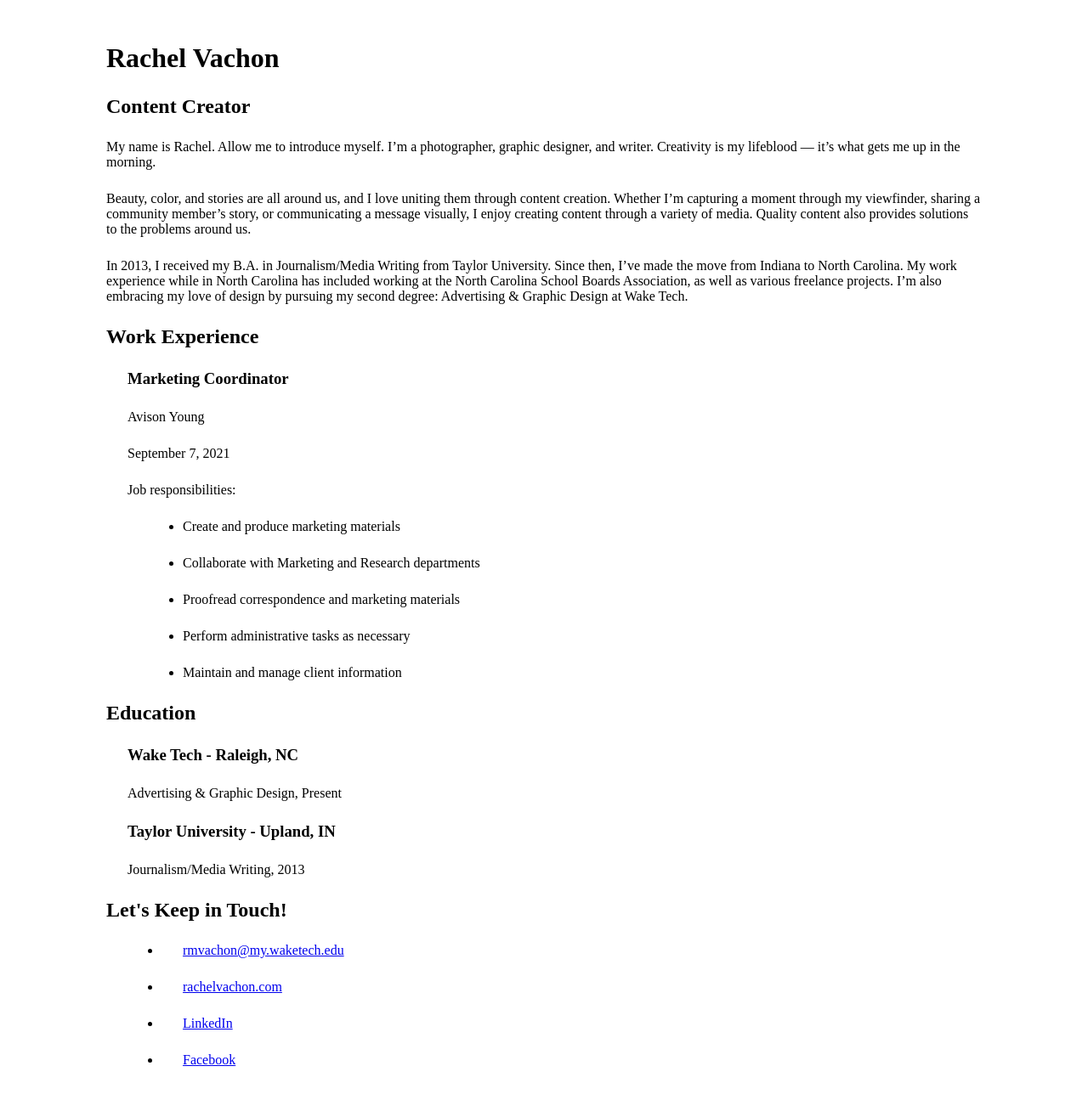
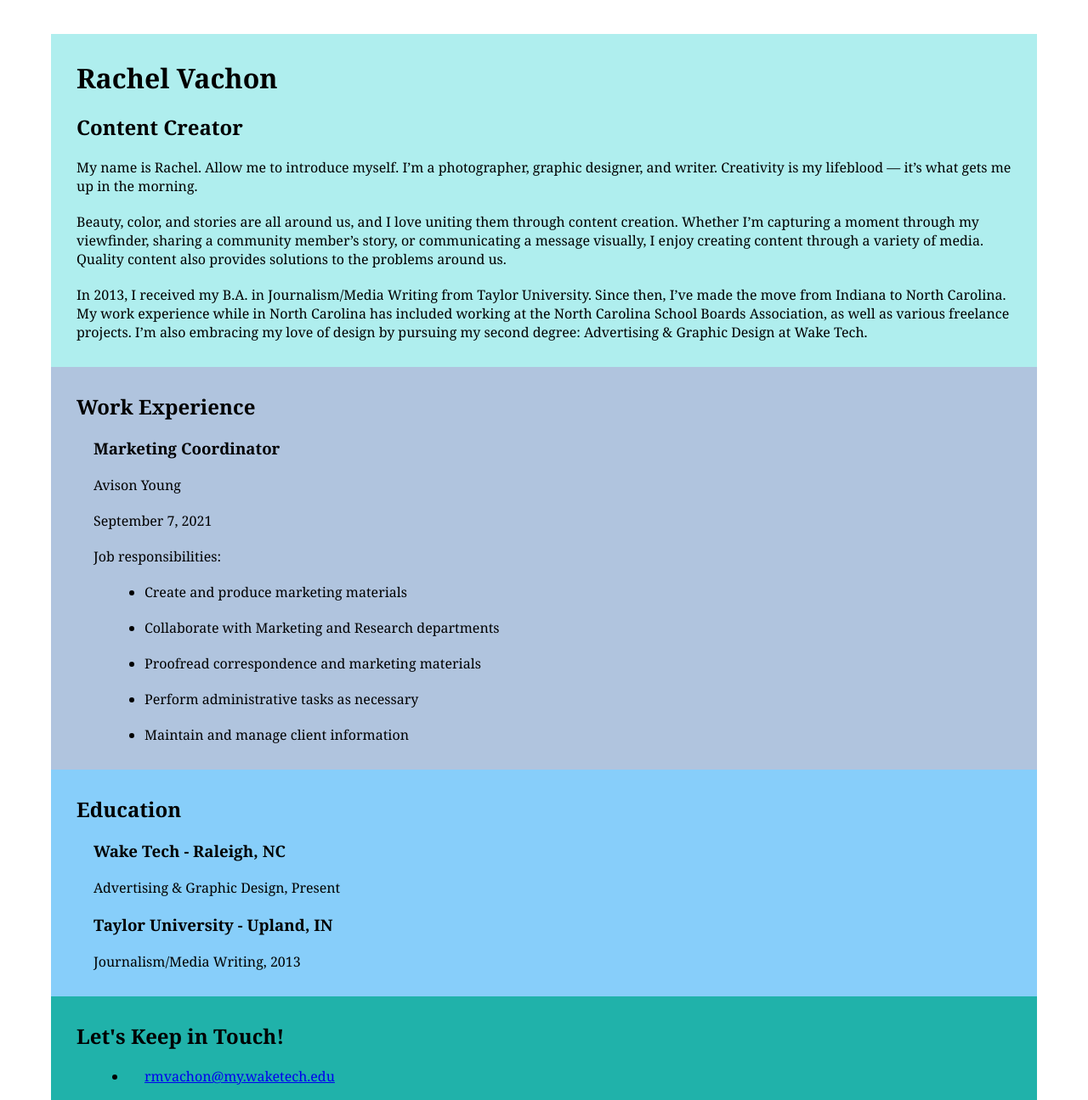
Before and after one commit to rachelmv/ASN3, a plain HTML site: page index.html in a window 1280 px wide. Shown: the top 1295 px of the page at 85% size. Drawn offline with Linux system fonts and the light colour scheme.

Commit message:
update css and html

```diff
--- a/css/styles.css
+++ b/css/styles.css
@@ -1,3 +1,30 @@
 * {
-    margin: 25px;
+    margin: 20px;
 }
+body {
+    font-family: Cambria, Cochin, Georgia, Times, 'Times New Roman', serif;
+}
+.profile {
+    background-color: paleturquoise;
+    background-size: 100%;
+    padding: 10px;
+    margin: 0px;
+}
+.experience {
+    background-color: lightsteelblue;
+    background-size: 100%;
+    padding: 10px;
+    margin: 0px;
+}
+.education {
+    background-color: lightskyblue;
+    background-size: 100%;
+    padding: 10px;
+    margin: 0px;
+}
+.contact {
+    background-color: lightseagreen;
+    background-size: 100%;
+    padding: 10px;
+    margin: 0px;
+}
--- a/index.html
+++ b/index.html
@@ -9,7 +9,7 @@
   <body>
     <main>
       <!-- ***********************  ABOUT / PROFILE  *********************** -->
-      <header>
+      <header class="profile">
         <h1>Rachel Vachon</h1>
         <h2>Content Creator</h2>
 
@@ -25,7 +25,7 @@
       </section>
 
       <!-- ***********************  WORK EXPERIENCE  *********************** -->
-      <section>
+      <section class="experience">
         <h2>Work Experience</h2>
         <!-- Copy this whole <section> block to add more jobs. -->
         <section>
@@ -45,7 +45,7 @@
       </section>
 
       <!-- ******************  EDUCATION & CERTIFICATIONS ****************** -->
-      <section>
+      <section class="education">
         <h2>Education</h2>
 
         <!-- Copy this whole <section> block to add more schools. -->
@@ -59,7 +59,7 @@
       </section>
 
       <!-- *****************  CONTACT INFO / SOCIAL MEDIA  ***************** -->
-      <footer>
+      <footer class="contact">
         <h2>Let's Keep in Touch!</h2>
 
         <!-- Social media and contact links. Add or remove any networks. -->
```
